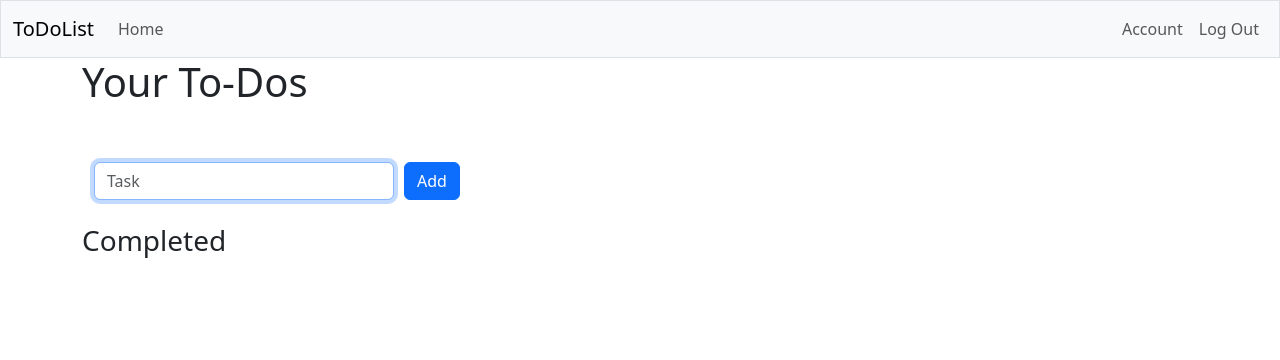
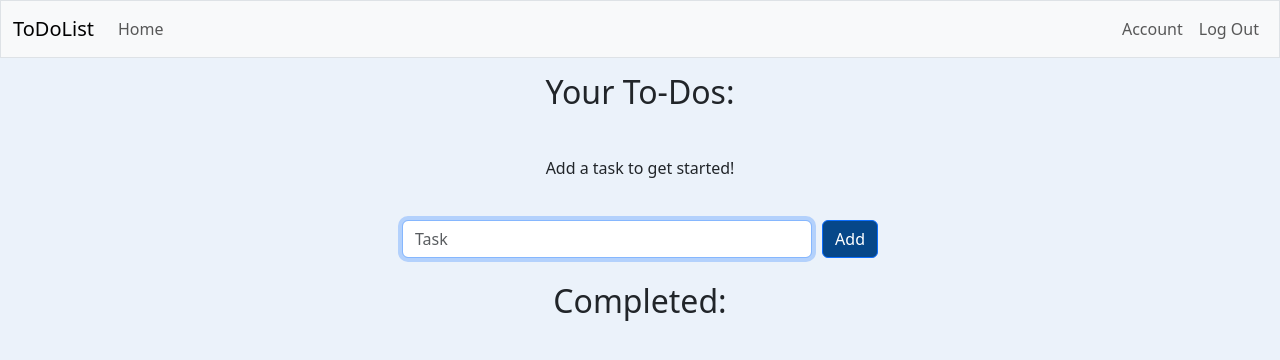
Before and after one commit to p-kessler/To-Do-List, a Flask app: page /home in a window 1280 px wide. Shown: the top 360 px of the page. Run offline with Flask 3, Linux system fonts and the light colour scheme; the visitor is signed in with stand-in values (Sample User, id 1); data that the repository does not hold is empty.

Commit message:
Changed styling and layout

```diff
--- a/static/main.css
+++ b/static/main.css
@@ -1,7 +1,70 @@
 .task-input {
-    max-width: 300px;
+    max-width: 450px;
 }
 
 .add-task {
     padding-left: 10px;;
 }
+
+body {
+    background-color: #ebf2fa;
+}
+
+h2 {
+    text-align: center;
+}
+
+.home {
+    max-width: 500px;
+    margin: 0 auto;
+}
+
+.get-started {
+    text-align: center;
+    padding-top: 15px;
+}
+
+li .text {
+    overflow-wrap: break-word;
+    flex: 1;
+    width: 0;
+    padding-right: 10px;
+}
+
+.buttons {
+    display: flex;
+    gap: 10px;
+}
+
+.headers {
+    margin-bottom: 30px;
+}
+
+.headers.home {
+    margin-top: 15px;;
+}
+
+/* li.list-group-item {
+    background-color: #a4c3b2;
+} */
+
+
+.btn-primary {
+    background-color: #064789;
+}
+
+.landing {
+    width: 500px;
+    margin: 0 auto;
+    text-align: center;
+}
+
+.info {
+    margin-bottom: 50px;
+}
+
+.account {
+    margin: 0 auto;
+    text-align: center;
+    margin-top: 20px;;
+}
--- a/templates/base.html
+++ b/templates/base.html
@@ -3,8 +3,8 @@
 <head>
     <meta charset="UTF-8">
     <meta name="viewport" content="width=device-width, initial-scale=1.0">
+    <link href="https://cdn.jsdelivr.net/npm/bootstrap@5.3.3/dist/css/bootstrap.min.css" rel="stylesheet" integrity="sha384-QWTKZyjpPEjISv5WaRU9OFeRpok6YctnYmDr5pNlyT2bRjXh0JMhjY6hW+ALEwIH" crossorigin="anonymous">
     <link href="static/main.css" rel="stylesheet">
-    <link href="https://cdn.jsdelivr.net/npm/bootstrap@5.3.3/dist/css/bootstrap.min.css" rel="stylesheet" integrity="sha384-QWTKZyjpPEjISv5WaRU9OFeRpok6YctnYmDr5pNlyT2bRjXh0JMhjY6hW+ALEwIH" crossorigin="anonymous">
     <title>{% block title%}{%endblock%}</title>
 </head>
 <body>
--- a/templates/home.html
+++ b/templates/home.html
@@ -4,14 +4,18 @@
 {% block title%}Home{% endblock %}
 
 {% block body %}
-<h1>Your To-Dos</h1>
-<br>
 
+
+<div class="home">
+<h2 class="headers home">Your To-Dos:</h2>
 <ul class="list-group">
+    {% if not user.tasks %}
+        <p class="get-started">Add a task to get started!</p>
+    {% else %}
         {% for task in user.tasks %}
             {% if task.status == "incomplete" %}
-    <li class="list-group-item d-flex justify-content-between align-items-center" data-task_id="{{ task.id }}">
-        {{ task.task }}
+                <li class="list-group-item" style="display: flex; justify-content: space-between; align-items: center;"  data-task_id="{{ task.id }}">
+                    <span class="text">{{ task.task }}</span>
                     <div class="buttons">
                         <button class="complete btn btn-success">
                             <span aria-hidden="true">&#x2713;</span>
@@ -23,29 +27,8 @@
                 </li>
             {% endif %}
         {% endfor %}
+    {% endif %}
 </ul>
-
-
-
-
-<!-- <ul class="list-group">
-    {% for task in user.tasks %}
-    {% if task.status == "incomplete" %}
-    <li class="list-group-item d-flex justify-content-between align-items-center" data-task_id="{{ task.id }}">
-        {{ task.task }}
-        <div class="buttons">
-            <button class="complete btn btn-success">
-                <span aria-hidden="true">&#x2713;</span>
-            </button>
-            <button class="delete btn btn-danger">
-                <span aria-hidden="true">&times;</span>
-            </button>
-        </div>
-    </li>
-    {% endif %}
-    {% endfor %}
-</ul> -->
-
 
 <br>
 
@@ -60,12 +43,14 @@
 </form>
 
 <br>
-<h3>Completed</h3>
+<div class="headers">
+<h2>Completed:</h2>
+</div>
 <ul id="completed-tasks" class="list-group">
     {% for task in user.tasks %}
     {% if task.status == "complete" %}
     <li class="list-group-item d-flex justify-content-between align-items-center" data-task_id="{{ task.id }}">
-        {{ task.task }}
+        <span class="text">{{ task.task }}</span>
         <div class="buttons">
             <button class="delete btn btn-danger">
                 <span aria-hidden="true">&times;</span>
@@ -75,13 +60,32 @@
     {% endif %}
     {% endfor %}
 </ul>
+</div>
+
 
 <script>
     document.querySelectorAll('.delete').forEach(button => {
         button.addEventListener('click', function() {
-            console.log(this.parentElement.parentElement);
             const taskId = this.parentElement.parentElement.getAttribute('data-task_id');
-            console.log("Task ID:", taskId);
+
+            fetch('/delete-task', {
+                method: 'DELETE',
+                body: JSON.stringify({ id: taskId }),
+                headers: { 'Content-Type': 'application/json' }
+            })
+            .then(response => response.json())
+            .then(data => {
+                console.log(data);
+                if (data.success) {
+                    this.parentElement.parentElement.remove();
+                }
+            });
+        });
+    });
+    document.querySelectorAll('.delete').forEach(button => {
+    button.addEventListener('click', function() {
+        const taskId = this.parentElement.parentElement.getAttribute('data-task_id');
+
         fetch('/delete-task', {
             method: 'DELETE',
             body: JSON.stringify({ id: taskId }),
@@ -122,41 +126,3 @@
 </script>
 
 {% endblock %}
-
-
-
-
-
-
-<!-- <div class="container d-flex">
-    <li class="list-group-item tasks">{{ task.task }}
-        <button class="mark-complete">
-            <span aria-hidden="true">&#x2713;</span>
-        </button>
-        <button class="delete-button" onclick="deleteTask({{ task.id }})">
-            <span aria-hidden="true">&times;</span>
-        </button>
-    </li> -->
-
-
-
-
-<!--
-    <ul class="list-group list-group-flush">
-        {% for task in user.tasks %}
-        {% if task.status == "incomplete" %} -->
-
-        <!-- Fix this issues vs keeping button outside of <li> -->
-        <!-- <div class="container d-flex">
-            <li class="list-group-item task" data-task_id="{{ task.id }}">{{ task.task }}
-                <button class="complete">
-                    <span aria-hidden="true">&#x2713;</span>
-                </button>
-                <button class="delete">
-                    <span aria-hidden="true">&times;</span>
-                </button>
-            </li>
-        </div>
-        {% endif %}
-        {% endfor %}
-    </ul> -->
```
Also changed, not shown: static/main.js (+8 -8 lines), templates/account.html (+7 -2 lines), templates/index.html (+8 -4 lines). Lines whose indentation alone changed are shown as unchanged.
